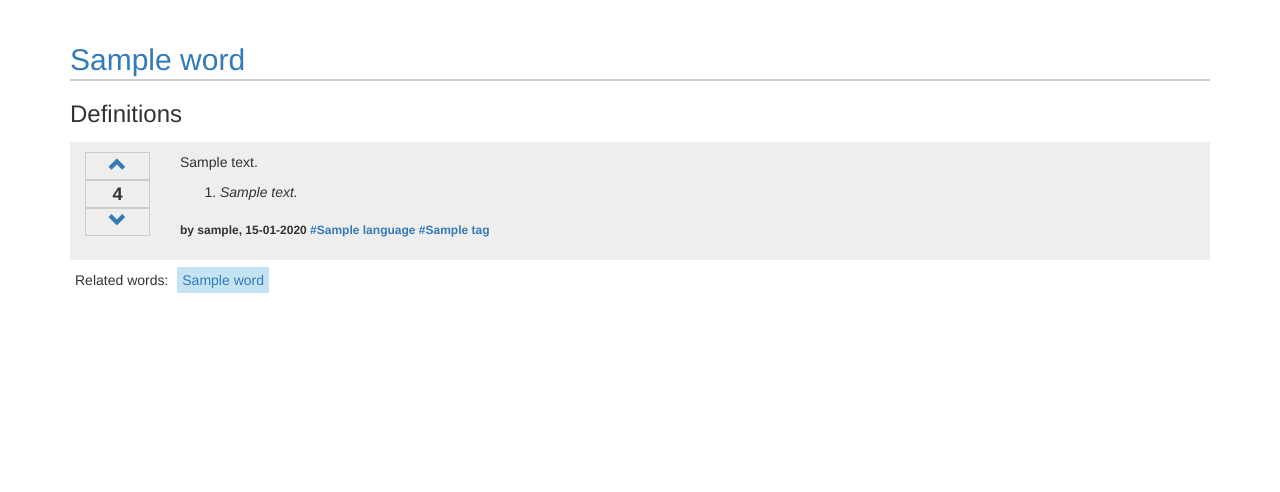
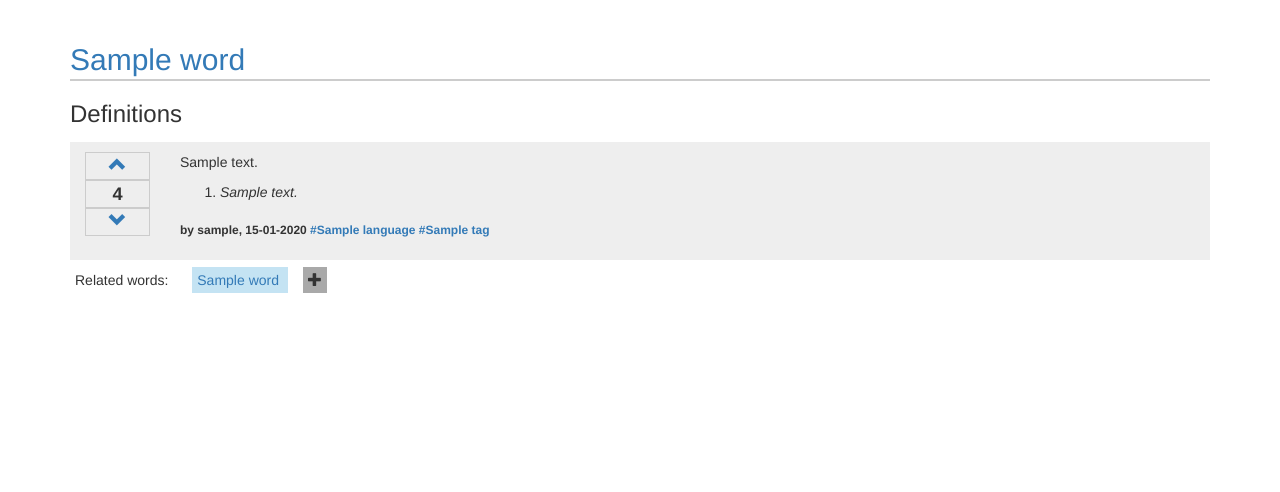
Before and after one commit to DiegoPires/dialleto, a Flask app: template app/templates/word/word.html in a window 1280 px wide. Shown: the top 492 px of the page. Run offline with Flask 3, Linux system fonts and the light colour scheme; the template is opened without the code that fills it: most values are stand-ins (such as "Sample title", 1, 10 or a date in 2020); parts of the project's set-up code (start-up, migrations or seed data) failed here and were passed over; some libraries are stand-ins or nearby versions.

Commit message:
Add definition button

```diff
--- a/app/static/css/style.css
+++ b/app/static/css/style.css
@@ -99,9 +99,14 @@ ul.related-words li:first-child {
     background-color: inherit;
 }
 
+ul.related-words li:last-child {
+    background-color: darkgrey;
+}
+
  ul.related-words li{
      background-color: #c4e3f3;
      padding:5px;
+     margin: 0px 15px 0px 0px !important;
      display:inline;
  }
 
--- a/app/templates/word/_word.html
+++ b/app/templates/word/_word.html
@@ -53,6 +53,7 @@
                                 </a>
                             </li>
                         {% endfor %}
+                        <li><span class="glyphicon glyphicon-plus" aria-hidden="true"></span></li>
                     </ul>
                 {% endif %}
             </li>
--- a/app/word/views.py
+++ b/app/word/views.py
@@ -70,7 +70,7 @@ def add_word():
         except:
             flash("Error")
 
-    return render_template('dictionary/addword.html', title="Add Word", form=form, add_word=True)
+    return render_template('word/addword.html', title="Add Word", form=form, add_word=True)
 
 
 @word_blueprint.route('/delete/<string:word>', methods=['GET'])
```
